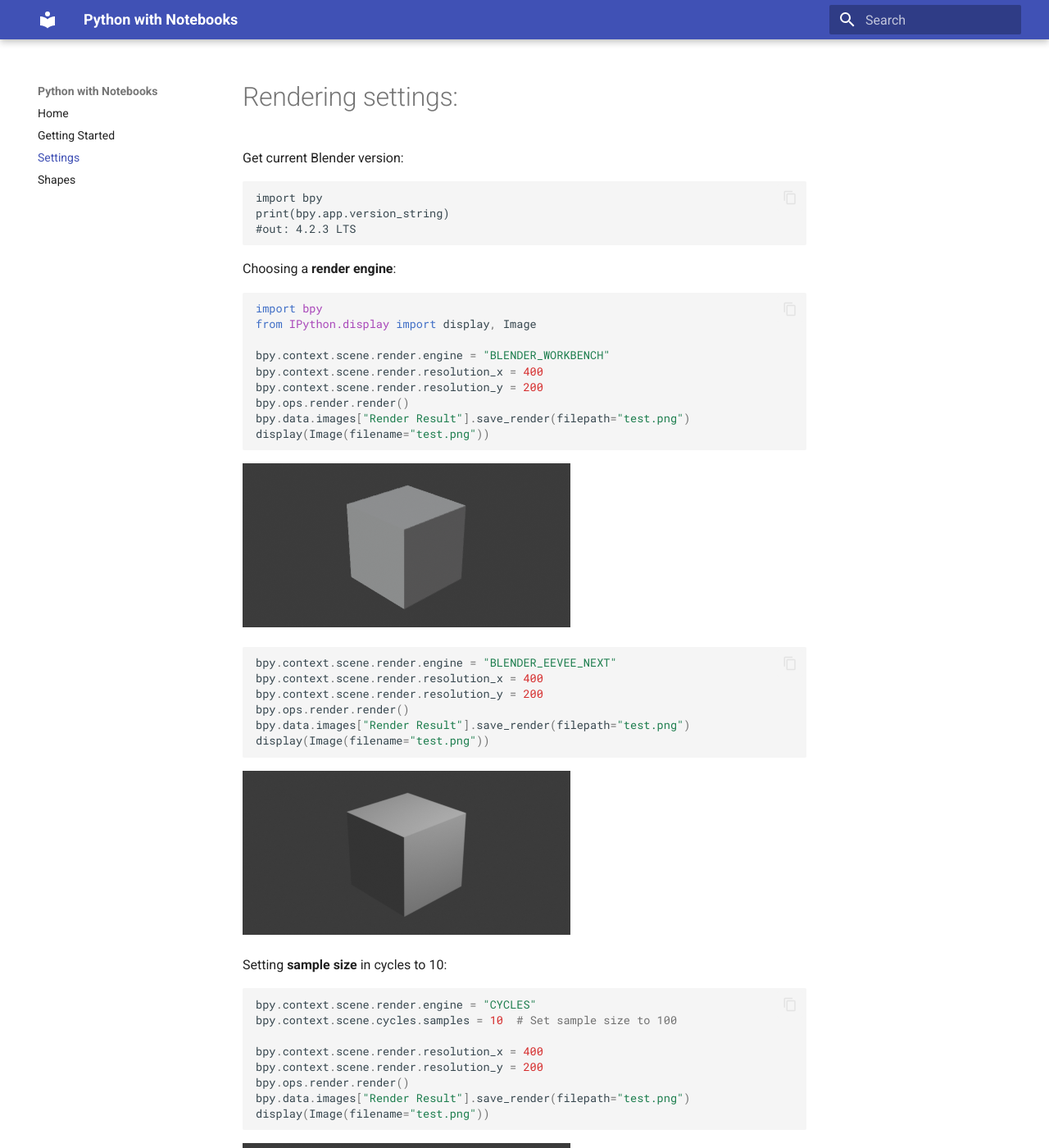
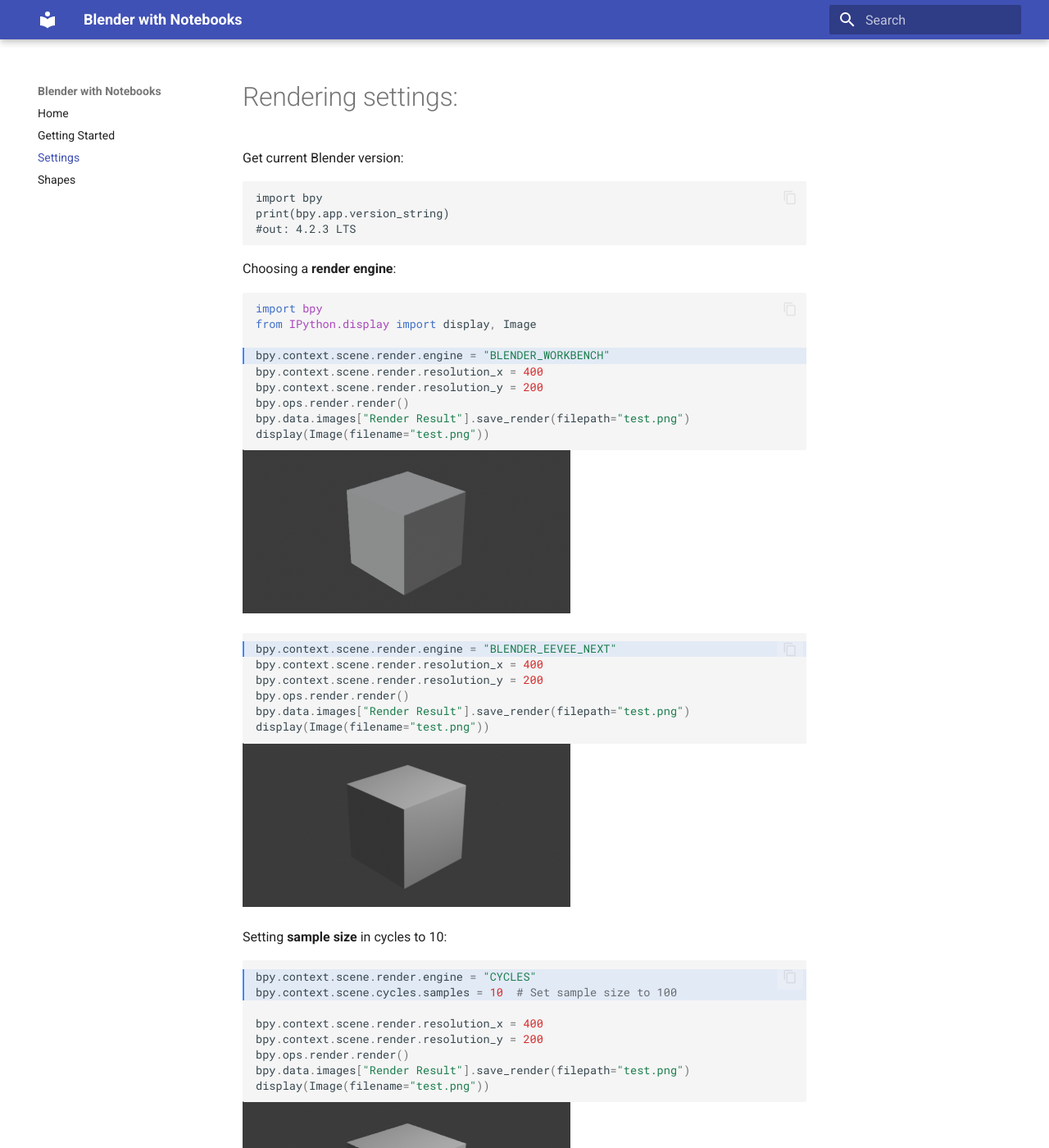
Before and after one commit to Octoframes/mkdocs-minimal, an MkDocs documentation site: the page built from docs/n2settings.md, in a window 1280 px wide and 1400 px high. Shown: the whole window at 82% size. Built offline with MkDocs 1.6.1 and Material for MkDocs 9.7.7, drawn with Linux system fonts in a browser that asks for light colours.

Commit message:
images up

````diff
--- a/docs/n2settings.md
+++ b/docs/n2settings.md
@@ -10,7 +10,7 @@
 Choosing a **render engine**:
 
 
-```py
+```py hl_lines="4"
 import bpy
 from IPython.display import display, Image
 
@@ -25,7 +25,7 @@
 ![alt text](image-1.png)
 
 
-```py
+```py hl_lines="1"
 bpy.context.scene.render.engine = "BLENDER_EEVEE_NEXT"
 bpy.context.scene.render.resolution_x = 400
 bpy.context.scene.render.resolution_y = 200
@@ -40,7 +40,8 @@
 
 Setting **sample size** in cycles to 10:
 
-```py
+```py hl_lines="1-2"
+
 bpy.context.scene.render.engine = "CYCLES"
 bpy.context.scene.cycles.samples = 10  # Set sample size to 100
 
@@ -55,7 +56,7 @@
 
 
 Transparent output:
-```py
+```py hl_lines="1-3"
 bpy.context.scene.render.image_settings.file_format = 'PNG'
 bpy.context.scene.render.image_settings.color_mode = 'RGBA'
 bpy.context.scene.render.film_transparent = True
--- /dev/null
+++ b/docs/style.css
@@ -0,0 +1,4 @@
+img {
+  margin-bottom: 0; /* Set bottom margin to zero */
+  margin-top: -17px; /* Move the image up by 10px */
+}
--- a/mkdocs.yml
+++ b/mkdocs.yml
@@ -1,4 +1,4 @@
-site_name: Python with Notebooks
+site_name: Blender with Notebooks
 
 
 nav:
@@ -6,6 +6,10 @@
   - Getting Started: n1getting_started.md
   - Settings: n2settings.md
   - Shapes: n3shapes.md
+
+extra_css:
+  - style.css
+
 
 markdown_extensions:
   - pymdownx.highlight:
@@ -19,6 +23,7 @@
   - admonition
 
 
+
 theme:
   name: "material"  # Add this line to specify the theme
 
````
